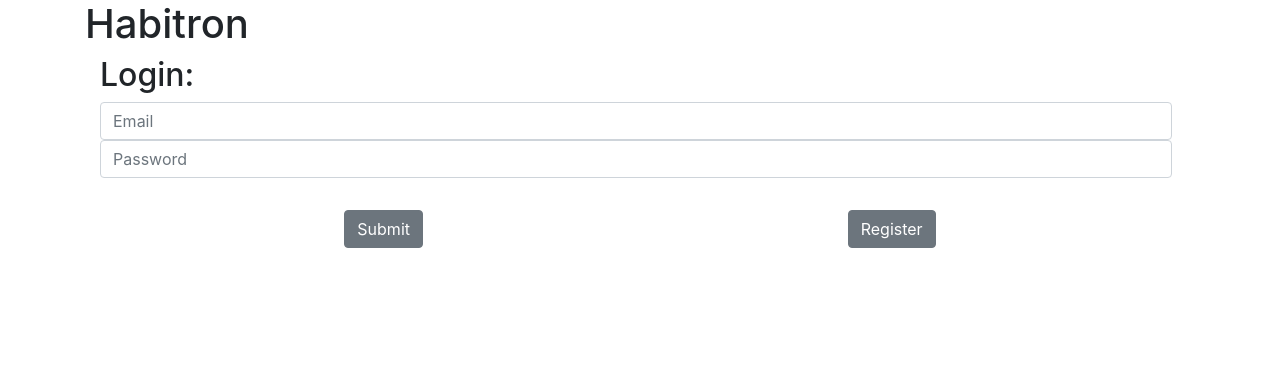
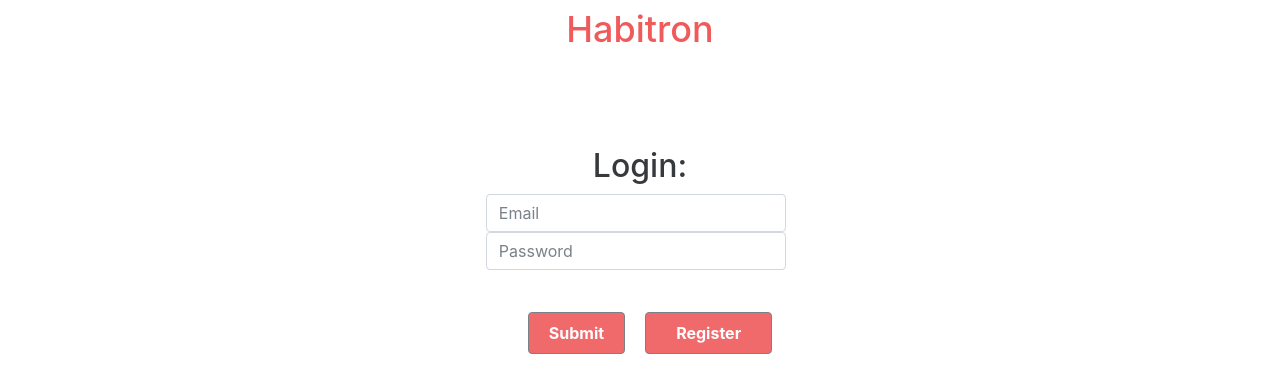
Before and after one commit to jackpaulcollins/tracker, a React (Create React App) app in the folder frontend/: page / in a window 1280 px wide. Shown: the top 392 px of the page. Built offline with nearby package versions, Linux system fonts and the light colour scheme.

Commit message:
move daily points to backend and add styles

```diff
--- a/frontend/src/App.css
+++ b/frontend/src/App.css
@@ -0,0 +1,92 @@
+@import url('https://fonts.googleapis.com/css2?family=Roboto&display=swap');
+
+* {
+  margin: 0;
+  padding: 0;
+  outline: 0;
+  box-sizing: border-box;
+}
+
+html,
+body,
+#root {
+  min-width: 100%;
+}
+
+body {
+  background: rgba(0,0,0, 0.125)
+}
+
+button {
+  font-family: "Roboto";
+  font-size: 14px;
+}
+
+.container h1 {
+  color: #f05a5b;
+  font-size: 36px;
+}
+
+.container {
+  margin: 8px auto;
+  max-width: 450px;
+  width: 100%;
+  display: flex;
+  flex-direction: column;
+  align-items: center;
+}
+
+.content {
+  width: 80%;
+  opacity: 0.9;
+  background: #ffff;
+  margin-top: 50px;
+  border-radius: 4px;
+  padding: 30px;
+}
+
+.content > p {
+  font-size: 22px;
+  line-height: 30px;
+  margin-bottom: 30px;
+}
+
+.content button.submit-btn {
+  margin: 10px;
+  width: 100%;
+  height: 42px;
+  padding:0 20px;
+  font-weight: 700;
+  background: #f05a5b;
+  cursor: pointer;
+}
+
+.content button.submit-btn:hover {
+  background: #e14f50;
+  opacity: 1
+}
+
+.links {
+  width: 100%;
+  display: flex;
+  justify-content: space-around;
+  font-weight: 700;
+  font-family: "Roboto";
+}
+
+.habit-clickable{
+  text-decoration: none;
+  color: black;
+}
+
+.habit-clickable:hover{
+  text-decoration: none;
+  color: black;
+}
+
+.habit-field {
+  width: 100%;
+  display: flex;
+  flex-direction: row;
+  flex-wrap: wrap;
+}
--- a/frontend/src/App.js
+++ b/frontend/src/App.js
@@ -7,7 +7,9 @@ function App() {
   return (
     <Container>
       <h1>Habitron</h1>
-      <Routes/>
+      <div className="content">
+       <Routes/>
+      </div>
     </Container>
   );
 }
--- a/frontend/src/Components/DailyPointsCounter.js
+++ b/frontend/src/Components/DailyPointsCounter.js
@@ -2,43 +2,43 @@ import React, { useState, useEffect } from 'react'
 import {
   Card, CardText, CardTitle, CardBody,
 } from 'reactstrap'
-import getCurrentDate from '../services/services'
+import { api } from '../services/services'
+import {getCurrentDate} from '../services/services'
 
 export default function DailyPointsCounter(props) {
 
   const [ dailyPoints, setDailyPoints ] = useState(0)
 
-  let today = getCurrentDate()
+  useEffect(() => {
+    getDailyPoints().then(response => {
+      const points = response.data.points
+      setDailyPoints(points)
+    })
+  });
 
-  useEffect(() => {
-    console.log('render')
-    sumDailyPoints(props.habits)
-  }, [])
+  const getDailyPoints = async () => {
+    const user_id = localStorage.getItem('user')
+    const data = await api.get(`/habits/dailyPoints`, {headers: {user_id }})
+    return data
+  }
 
-  // const sumDailyPoints = (habits) => {
-  //   console.log(habits)
-  //   //goes through all of the users habits and checks if complete for day
-  //   const today = getCurrentDate()
-  //   let i
-  //   for (i = 0; i < habits.length; i++){
-  //     let currentHabit = habits[i]
-  //     //new loop to go through the current habits daysComplete array
-  //     let j
-  //     for (j = 0; j < currentHabit.daysComplete.length; j++) {
-  //       if (today == currentHabit.daysComplete[j].date && currentHabit.daysComplete[j].isComplete ) {
-  //         setDailyPoints((dailyPoints + currentHabit.points))
-  //       }
-  //     }
-  //   }
-  // }
+  const today = () => {
 
+    let today = new Date();
+    const dd = String(today.getDate()).padStart(2, '0');
+    const mm = String(today.getMonth() + 1).padStart(2, '0'); //January is 0!
+    const yyyy = String(today.getFullYear());
 
+    today = yyyy+ '/' + mm + '/' + dd
+
+    return today
+    }
 
   return (
     <div style={{display: "flex", justifyContent: "space-around", margin: "2rem"}}>
       <Card>
           <CardBody>
-            <CardTitle>Daily Points for {today}</CardTitle>
+            <CardTitle>Daily Points for {today()}</CardTitle>
             <CardText><strong>{dailyPoints}</strong></CardText>
           </CardBody>
         </Card>
--- a/frontend/src/Components/Habit.js
+++ b/frontend/src/Components/Habit.js
@@ -4,8 +4,7 @@ import {
   Card, CardText, CardBody,
   CardTitle, Button
 } from 'reactstrap'
-import fetch from 'node-fetch'
-import {getCurrentDate} from '../services/services'
+import { api } from '../services/services'
 import { checkIsHabitDoneForDay } from '../services/services'
 
 export default function Habit(props) {
@@ -16,14 +15,8 @@ export default function Habit(props) {
 
   const setHabitAsComplete = async (habitId) =>{
     const user_id = localStorage.getItem('user')
-    const date = getCurrentDate()
-    await fetch(`http://localhost:8000/habits/mark_complete/${habitId}/${date}`, {
-        method: 'post',
-        body: JSON.stringify(date),
-        headers: { 'user_id': user_id },
-    })
-    .then(res => res.json())
-    props.reloadHabits();
+    await api.put(`/habits/mark_complete/${habitId}`, {headers: {user_id }})
+    props.reloadHabits()
   }
 
 
@@ -32,14 +25,12 @@ export default function Habit(props) {
 
   const messageForCompleteButton = isCompleteForDay ? 'Un-complete' : 'Complete'
 
-
   return(
     <div style={{display: "flex", justifyContent: "space-around", margin: "2rem"}}>
       <Card color={cardColor}>
         <CardBody>
            <div>
             <CardTitle><h5>{title}</h5></CardTitle>
-            <Link to={{pathname: `habit/${id}`}}>View Habit</Link>
           </div>
           <CardText>{description}</CardText>
           <CardText>points: {points}</CardText>
--- a/frontend/src/pages/Dashboard/index.js
+++ b/frontend/src/pages/Dashboard/index.js
@@ -7,6 +7,7 @@ import {
   Card, CardText, CardTitle, CardBody,
 } from 'reactstrap'
 import {getCurrentDate} from '../../services/services'
+import DailyPointsCounter from '../../Components/DailyPointsCounter'
 
 
 export default function Dashboard() {
@@ -40,25 +41,22 @@ export default function Dashboard() {
 
   return(
     <Container>
-      <div style={{display: "flex", justifyContent: "space-around", margin: "2rem"}}>
+      <div className="links">
         <Link to="/habits">Create a New Habit!</Link>
-        <Link to="/dashboard/positive">See Positive Habits</Link>
-        <Link to="/dashboard/negative">See Negative Habits</Link>
+        <Link to="/dashboard/positive">Positive Habits</Link>
+        <Link to="/dashboard/negative">Negative Habits</Link>
       </div>
       <div style={{display: "flex", justifyContent: "space-around", margin: "2rem"}}>
-        <Card>
-          <CardBody>
-            <CardTitle>Daily Points for {today}</CardTitle>
-            <CardText><strong>{dailyPoints}</strong></CardText>
-          </CardBody>
-        </Card>
+        <DailyPointsCounter/>
      </div>
-
+     <div className="habit-field">
        {habits && habits.map((habit) => {
           return (
 
-              // <Link to={{pathname: `habit/${habit.id}`}}>
-              <Habit   key={habit.id}
+
+              <Link  to={{pathname: `habit/${habit.id}`}}
+                     className="habit-clickable">
+                <Habit  key={habit.id}
                         habit={habit}
                         id={habit.id}
                         title={habit.title}
@@ -67,10 +65,10 @@ export default function Dashboard() {
                         habitType={habit.habitType}
                         reloadHabits={updateReload}
                         />
-              // </Link>
-
+              </Link>
           )
         })}
+       </div>
 
     </Container>
   )
--- a/frontend/src/pages/Login/index.js
+++ b/frontend/src/pages/Login/index.js
@@ -40,8 +40,8 @@ export default function Login({ history }) {
           <Input type="password" name="password" id="password" placeholder="Password" onChange={e => setPassword(e.target.value)} />
         </FormGroup>
         <div style={{display: "flex", justifyContent: "space-around", margin: "2rem"}}>
-          <Button>Submit</Button>
-          <Link to={'/register'}><Button>Register</Button></Link>
+          <Button className='submit-btn'>Submit</Button>
+          <Link to={'/register'}><Button className='submit-btn'>Register</Button></Link>
         </div>
      </Form>
      {errorMessageToDisplay}
--- a/frontend/src/services/services.js
+++ b/frontend/src/services/services.js
@@ -18,12 +18,6 @@ export const getCurrentDate = () => {
 
  export const checkIsHabitDoneForDay = (daysComplete) => {
     const today = getCurrentDate()
-    const todaysStatus = daysComplete.filter(day => {
-      return today == day.date
-    })
-    if(todaysStatus[0] && todaysStatus[0].isComplete) {
-      return true
-    } else {
-      return false
-    }
+    const isComplete = daysComplete.includes(today)
+    return isComplete
   }
```
Lines whose indentation alone changed are shown as unchanged.
